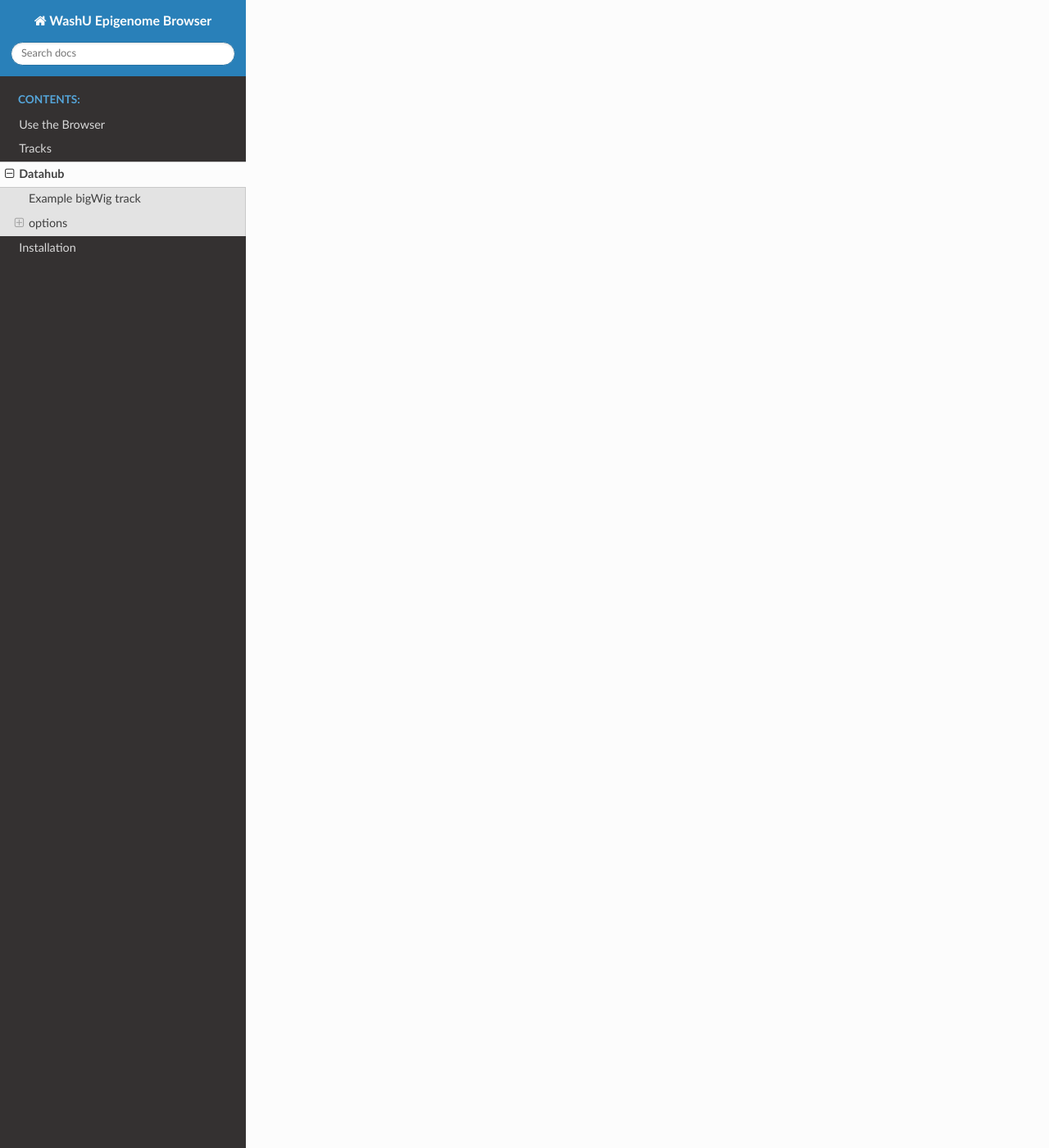
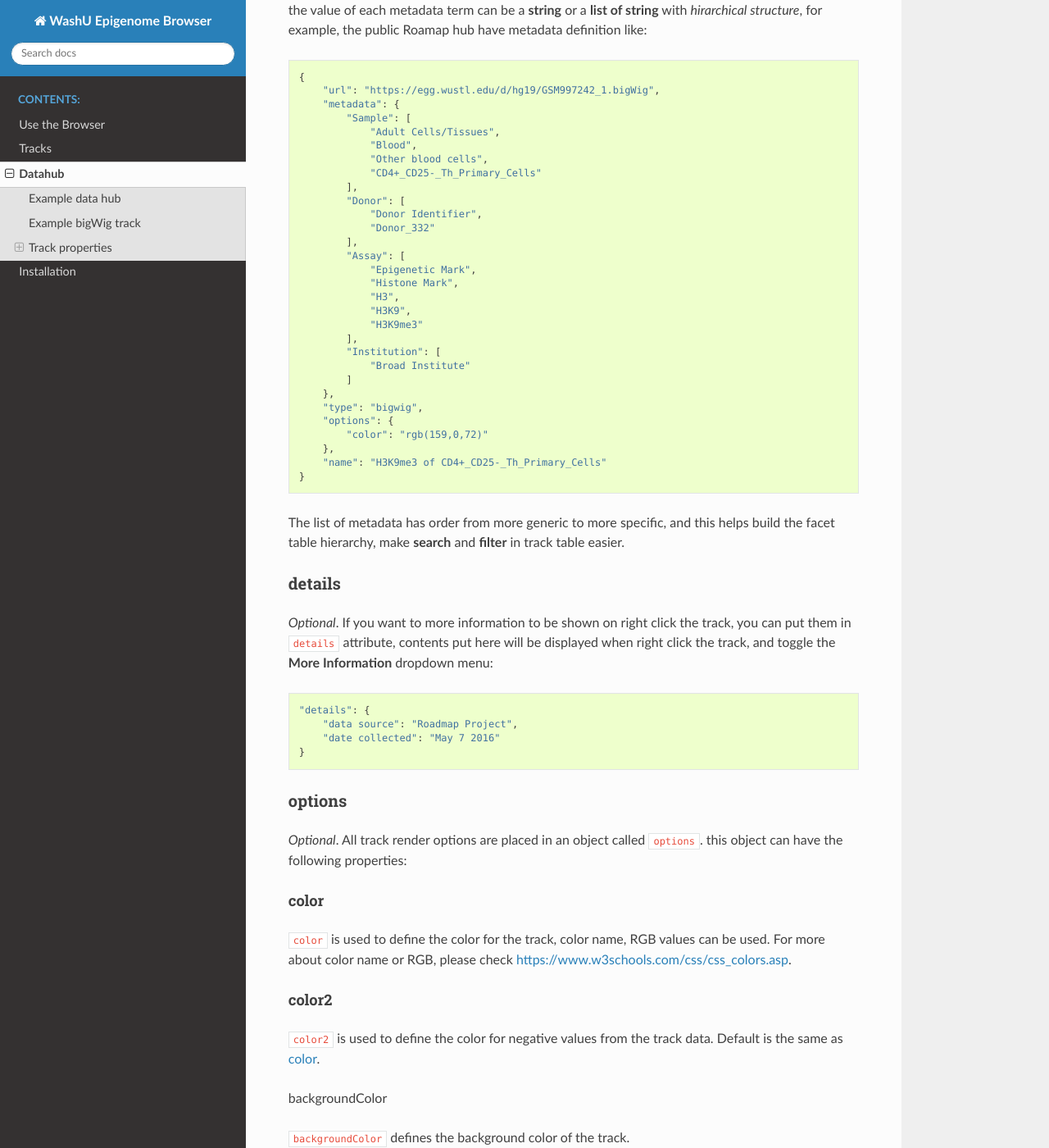
Before and after one commit to lidaof/eg-docs, a Sphinx documentation site: the page built from docs/datahub.rst, in a window 1280 px wide and 1400 px high, scrolled down 2696 px. Shown: the whole window at 82% size. Built offline with Sphinx 7.4.7 and the Read the Docs theme 2.0.0, drawn with Linux system fonts in a browser that asks for light colours; some of the changed text lies outside the part shown.

Commit message:
more on datahub

```diff
--- a/docs/conf.py
+++ b/docs/conf.py
@@ -20,8 +20,8 @@
 # -- Project information -----------------------------------------------------
 
 project = 'WashU Epigenome Browser'
-copyright = '2018, Daofeng Li, Renee Sears and Ting Wang'
-author = 'Daofeng Li, Renee Sears and Ting Wang'
+copyright = '2018, Daofeng Li, Silas Hsu, Renee Sears and Ting Wang'
+author = 'Daofeng Li, Silas Hsu, Renee Sears and Ting Wang'
 
 # The short X.Y version
 version = ''
@@ -134,7 +134,7 @@
 #  author, documentclass [howto, manual, or own class]).
 latex_documents = [
     (master_doc, 'WashUEpigenomeBrowser.tex', 'WashU Epigenome Browser Documentation',
-     'Daofeng Li, Renee Sears and Ting Wang', 'manual'),
+     'Daofeng Li, Silas Hsu, Renee Sears and Ting Wang', 'manual'),
 ]
 
 
--- a/docs/datahub.rst
+++ b/docs/datahub.rst
@@ -12,8 +12,7 @@
         "name": "track_name1",
         "url": "track_url1",
         "options": {
-            "color": "red",
-            "other option": "other value"
+            "color": "red"
             }
         },
         {
@@ -21,13 +20,46 @@
         "name": "track_name2",
         "url": "track_url2",
         "options": {
-            "color": "red",
-            "other option": "other value"
+            "color": "blue"
             }
         }
     ]
 
 .. _JSON: http://json.org/
+
+Example data hub
+----------------
+
+Pasted below is an example data hub for mouse mm10:
+
+.. code-block:: json
+
+    [
+        {
+        "type": "bigwig",
+        "url": "https://wangftp.wustl.edu/~dli/test/TW463_20-5-bonemarrow_MeDIP.bigWig",
+        "name": "MeDIP",
+        "options": {
+            "color": "red"
+            },
+        "metadata": {
+            "sample": "bone",
+            "assay": "MeDIP"
+            }
+        },
+        {
+        "type": "bigwig",
+        "url": "https://wangftp.wustl.edu/~dli/test/TW551_20-5-bonemarrow_MRE.CpG.bigWig",
+        "name": "MRE",
+        "options": {
+            "color": "blue"
+            },
+        "metadata": {
+            "sample": "bone",
+            "assay": "MRE"
+            }
+        }
+    ]
 
 
 Example bigWig track
@@ -40,26 +72,193 @@
         "name": "example bigwig",
         "url": "https://vizhub.wustl.edu/hubSample/hg19/GSM429321.bigWig",
         "options": {
-            "color": "blue",
+            "color": "blue"
         }
     }
 
 Supported options: color_, color2_, yScale_, yMax_, yMin_
 
+Track properties
+----------------
+
+type
+~~~~
+
+*Requried*. ``type`` specifies the track type, currently supported track types:
+
+* bigWig
+* bedGraph
+* methylC
+* categorical
+* hic
+* bed
+* bigbed
+* repeatmasker
+* geneAnnotation
+* genomealign
+
+.. note:: ``type`` is case insensitive.
+
+name
+~~~~
+
+*Requried*. ``name`` specifies the track name used internally by the browser. It's aso used for
+display as track legend if no label_ speficied. Value can be any string.
+
+label
+~~~~~
+
+*Optional*. ``label`` specifies the track legend displayed in the browser. It overrites the name_ arrtibute.
+Value can be any string.
+
+url
+~~~
+
+*Requried*. ``url`` contains the URL to the track file, need to be HTTP or HTTPS location string.
+
+.. important:: ``url`` is requried for all the tracks in binary format. While for gene annotaion tracks
+               like ``refGene``, it's not requried, since the data are stored in Mongo database. Another
+               case is ``ruler`` track, ``url`` is also not needed.
+
+
+metadata
+~~~~~~~~
+
+*Optional*. An object speficies the metadata of the track. Examples like::
+
+    "metadata": {
+        "sample": "bone",
+        "assay": "MRE"
+    }
+
+the value of each metadata term can be a **string** or a **list of string** with *hirarchical structure*, for
+example, the public Roamap hub have metadata definition like::
+
+    {
+        "url": "https://egg.wustl.edu/d/hg19/GSM997242_1.bigWig",
+        "metadata": {
+            "Sample": [
+                "Adult Cells/Tissues",
+                "Blood",
+                "Other blood cells",
+                "CD4+_CD25-_Th_Primary_Cells"
+            ],
+            "Donor": [
+                "Donor Identifier",
+                "Donor_332"
+            ],
+            "Assay": [
+                "Epigenetic Mark",
+                "Histone Mark",
+                "H3",
+                "H3K9",
+                "H3K9me3"
+            ],
+            "Institution": [
+                "Broad Institute"
+            ]
+        },
+        "type": "bigwig",
+        "options": {
+            "color": "rgb(159,0,72)"
+        },
+        "name": "H3K9me3 of CD4+_CD25-_Th_Primary_Cells"
+    }
+
+The list of metadata has order from more generic to more specific, and
+this helps build the facet table hierarchy, make **search** and **filter** in track table easier.
+
+details
+~~~~~~~
+
+*Optional*. If you want to more information to be shown on right click the track, you can put
+them in ``details`` attribute, contents put here will be displayed when right click the track,
+and toggle the **More Information** dropdown menu::
+
+    "details": {
+        "data source": "Roadmap Project",
+        "date collected": "May 7 2016"
+    }
+
 options
--------
+~~~~~~~
+
+*Optional*. All track render options are placed in an object called ``options``.
+this object can have the following properties:
 
 color
-~~~~~
+^^^^^
+
+``color`` is used to define the color for the track, color name, RGB values can be used.
+For more about color name or RGB, please check https://www.w3schools.com/css/css_colors.asp.
 
 color2
-~~~~~~
+^^^^^^
+
+``color2`` is used to define the color for negative values from the track data. Default is
+the same as color_.
+
+backgroundColor
+
+``backgroundColor`` defines the background color of the track.
+
+height
+^^^^^^
+
+``height`` controls the height of the track, speficied in number, unit is *pixel*.
 
 yScale
-~~~~~~
+^^^^^^
+
+``yScale`` allows you to configure the track's y-scale, you can use *auto* or *fixed*
+here. *auto* means the y-scale will be calculated from the values in view region, from 0
+to maximal of values in view region. *fixed* means you can specify the *minimal* and *maximal* value.
 
 yMax
-~~~~
+^^^^
+
+``yMax`` used to define the *maximal* value of track y-axis. Value is number.
 
 yMin
-~~~~
+^^^^
+
+``yMin`` used to define the *minimal* value of track y-axis. Value is number.
+
+.. important:: If you need the track to be in *fixed* scale, you need to specify ``yScale`` to *fixed*
+               besides of set ``yMax`` and ``yMin``.
+
+colorAboveMax
+^^^^^^^^^^^^^
+
+``colorAboveMax`` defines the color when yScale_ set to *fixed*, and the value exceeds the value
+yMax_ defined.
+
+color2BelowMin
+^^^^^^^^^^^^^^
+
+``color2BelowMin`` defines the color when yScale_ set to *fixed*, and the value below the value
+yMin_ defined.
+
+displayMode
+^^^^^^^^^^^
+
+``displayMode`` specifies display mode for tracks, different tracks have different display mode
+supported.
+
+
+.. list-table::
+   :widths: 25 50
+   :header-rows: 1
+
+   * - type
+     - display mode
+   * - bigWig
+     - *auto*, *bar*, *heatmap*
+   * - bedGraph
+     - *auto*, *bar*, *heatmap*
+   * - geneAnnotation
+     - *full*, *density*
+   * - HiC
+     - *arc*, *heatmap*
+   * - genomealign
+     - *rough*, *fine*
```
Also changed, not shown: docs/installation.rst (+21 -20 lines), 2 other files.
